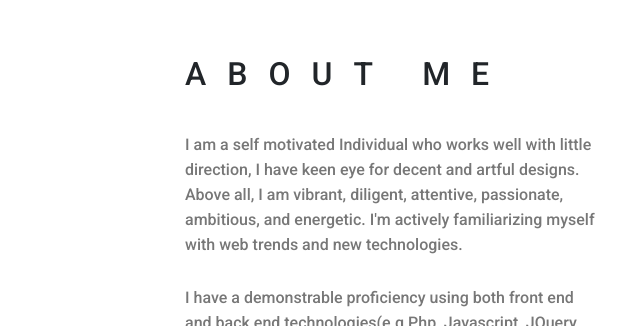
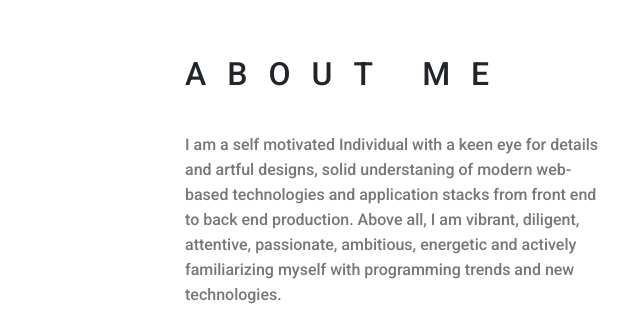
Before and after one commit to StephenOladoke/Swift-Tech, a plain HTML site: page Index.html in a window 1280 px wide. Shown: the part 2820-3146 px from the top of the page, 470-1099 px from the left. Drawn offline with Linux system fonts and the light colour scheme.

Commit message:
updated 'about me' content

```diff
--- a/Index.html
+++ b/Index.html
@@ -237,9 +237,9 @@
                       </h2>
                       <div class="paragraph py-4 w-75">
                           <p class="para">
-                            I am a self motivated Individual who works well with little direction, I have keen eye for decent and artful designs.
-                            Above all, I am vibrant, diligent, attentive, passionate, ambitious, and energetic. I'm actively familiarizing myself with web trends
-                            and new technologies.
+                            I am a self motivated Individual with a keen eye for details and artful designs, solid understaning of modern web-based technologies and application stacks
+                            from front end to back end production. Above all, I am vibrant, diligent, attentive, passionate, ambitious, energetic and actively familiarizing myself with
+                            programming trends and new technologies.
                           </p>
                           <p class="para">
                               I have a demonstrable proficiency using both front end and back end technologies(e.g Php, Javascript, JQuery, MySQL, CSS etc..) with a decent experience using
```
Also changed, not shown: img/Fiver Graphic img2.jpg (added), img/Fiver Graphic img3.jpg (added), img/Fiver Graphic img4.jpg (added), img/Fiver Graphic img5.jpg (added).
